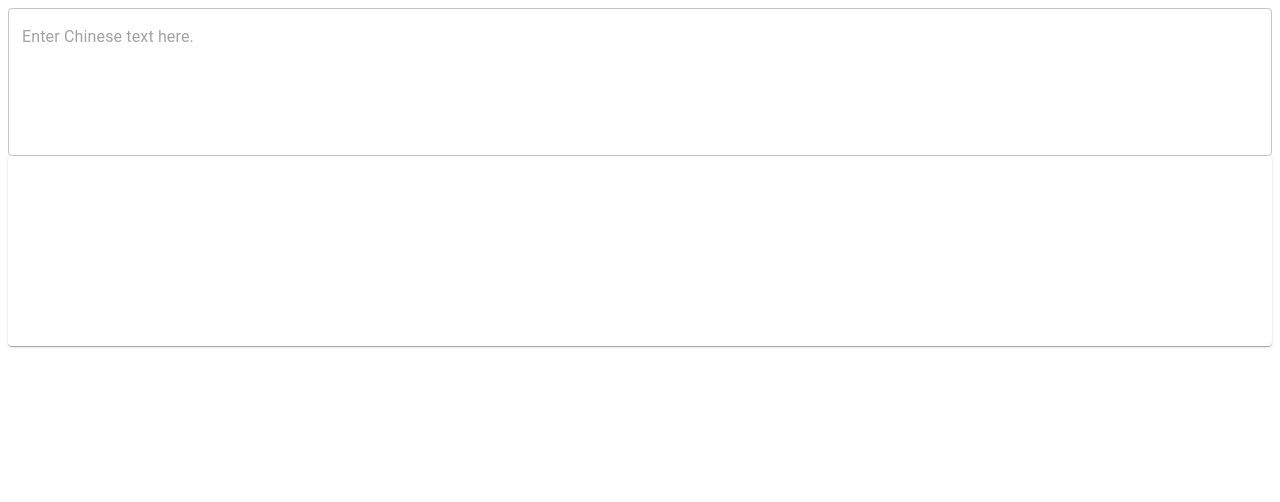
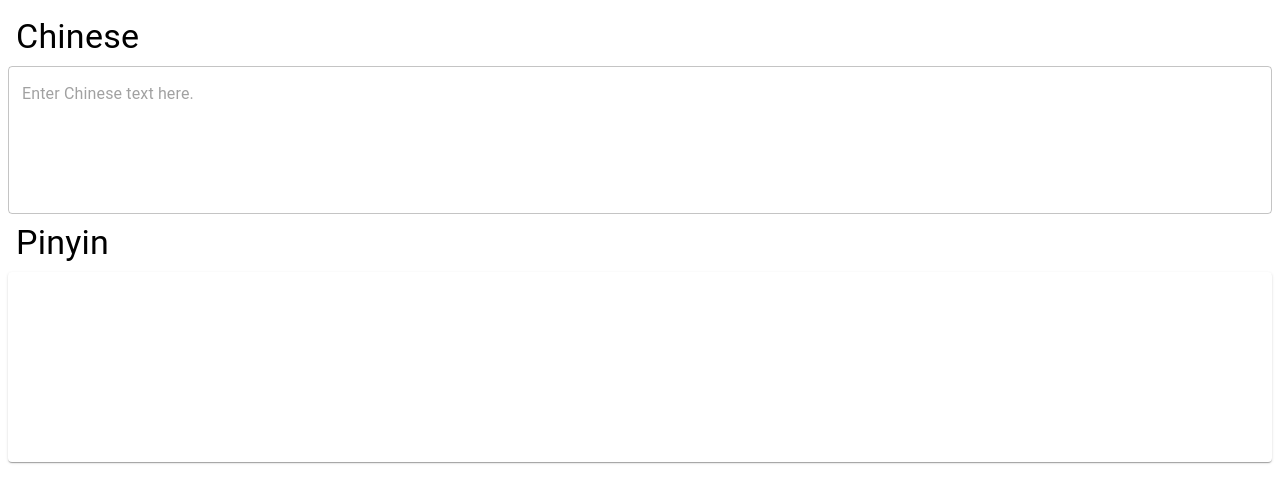
Before and after one commit to sikepuri-hanyu/pinyin-generator, a React (Vite) app: page / in a window 1280 px wide. Shown: the top 502 px of the page. Built offline with nearby package versions, Linux system fonts and the light colour scheme.

Commit message:
Add title

```diff
--- a/src/App.tsx
+++ b/src/App.tsx
@@ -1,11 +1,14 @@
 import React, { useState, Fragment } from "react";
 import pinyin from "pinyin";
-import { TextField, Paper } from "@mui/material";
+import { Typography, TextField, Paper } from "@mui/material";
 
 function App(): JSX.Element {
   const [inputChineseText, setInputChineseText] = useState<string>("");
   return (
     <>
+      <Typography variant="h4" component="h2" p={1}>
+        Chinese
+      </Typography>
       <TextField
         placeholder="Enter Chinese text here."
         multiline
@@ -17,6 +20,9 @@ function App(): JSX.Element {
           setInputChineseText(e.target.value);
         }}
       />
+      <Typography variant="h4" component="h2" p={1}>
+        Pinyin
+      </Typography>
       <Paper style={{ minHeight: "10rem", padding: 10, paddingTop: 20 }}>
         {Array.from(inputChineseText).map((chineseChar, i) => (
           <Fragment key={i}>
```
